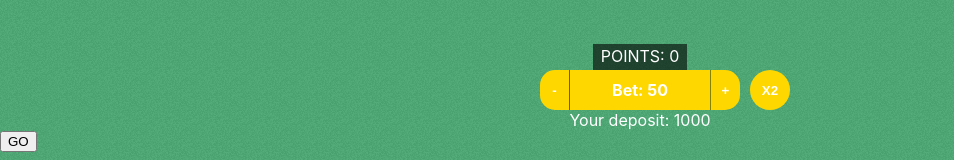
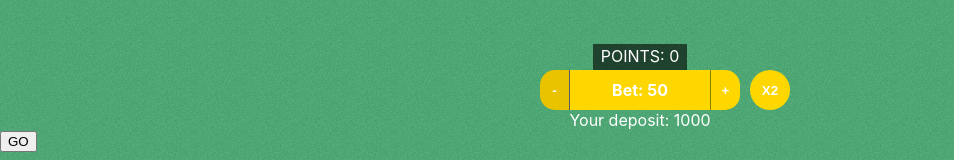
Before and after one commit to nikita2090/Blackjack, a React (Create React App) app: page / in a window 1280 px wide. In both pictures the pointer is over the button 555 px from the left and 257 px from the top of the page. Shown: the part 167-327 px from the top of the page, without its empty margins (0-954 px from the left). Built offline with nearby package versions, Linux system fonts and the light colour scheme.

Commit message:
Changing color when BetButton is active or when hover on it has added.

```diff
--- a/src/components/bet-button/BetButton.module.css
+++ b/src/components/bet-button/BetButton.module.css
@@ -9,6 +9,14 @@
 
 .btn:disabled {
 	background: lightgray;
+}
+
+.btn:hover {
+	background: #eac300;
+}
+
+.btn:active {
+	background: goldenrod;
 }
 
 .btnLeft {
```
